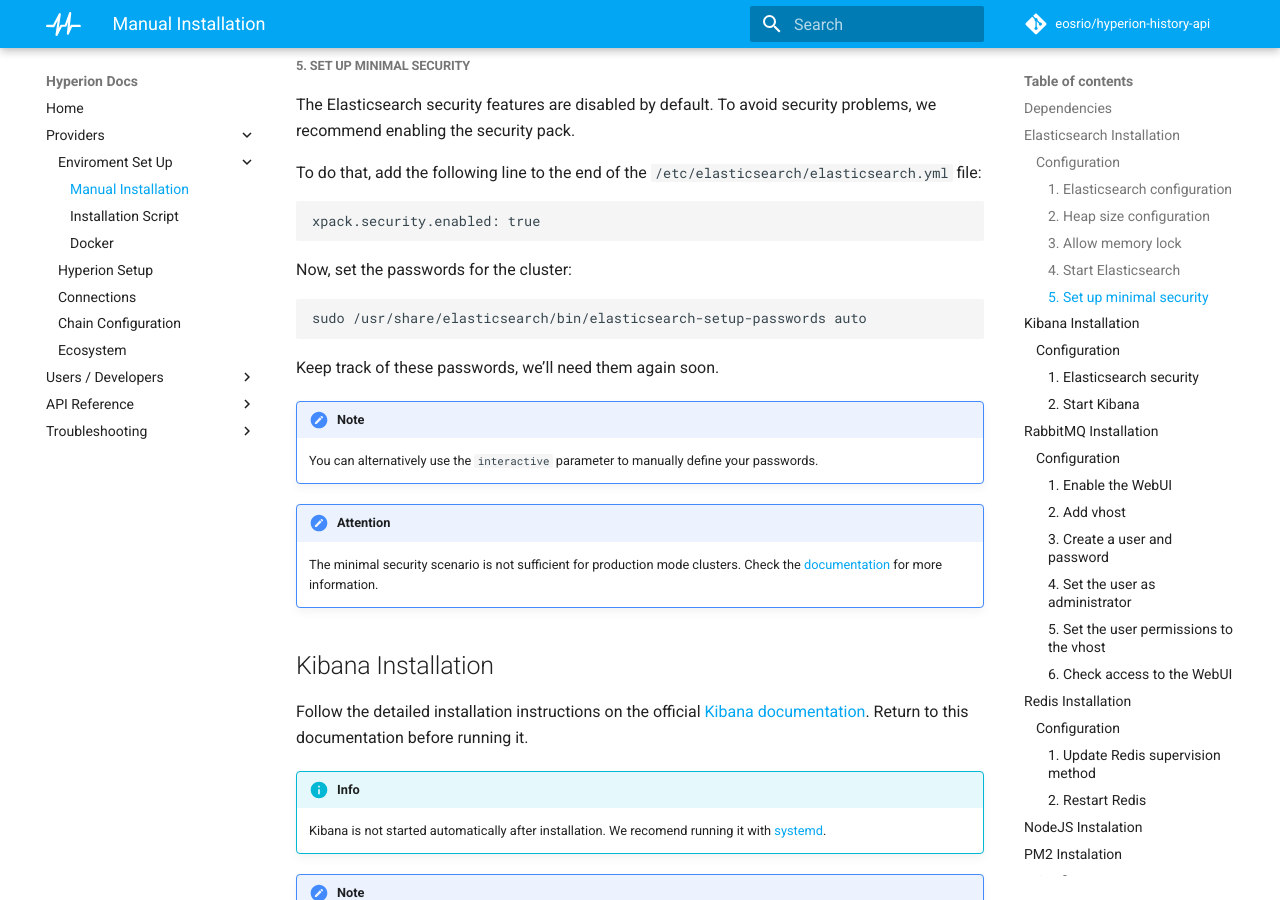
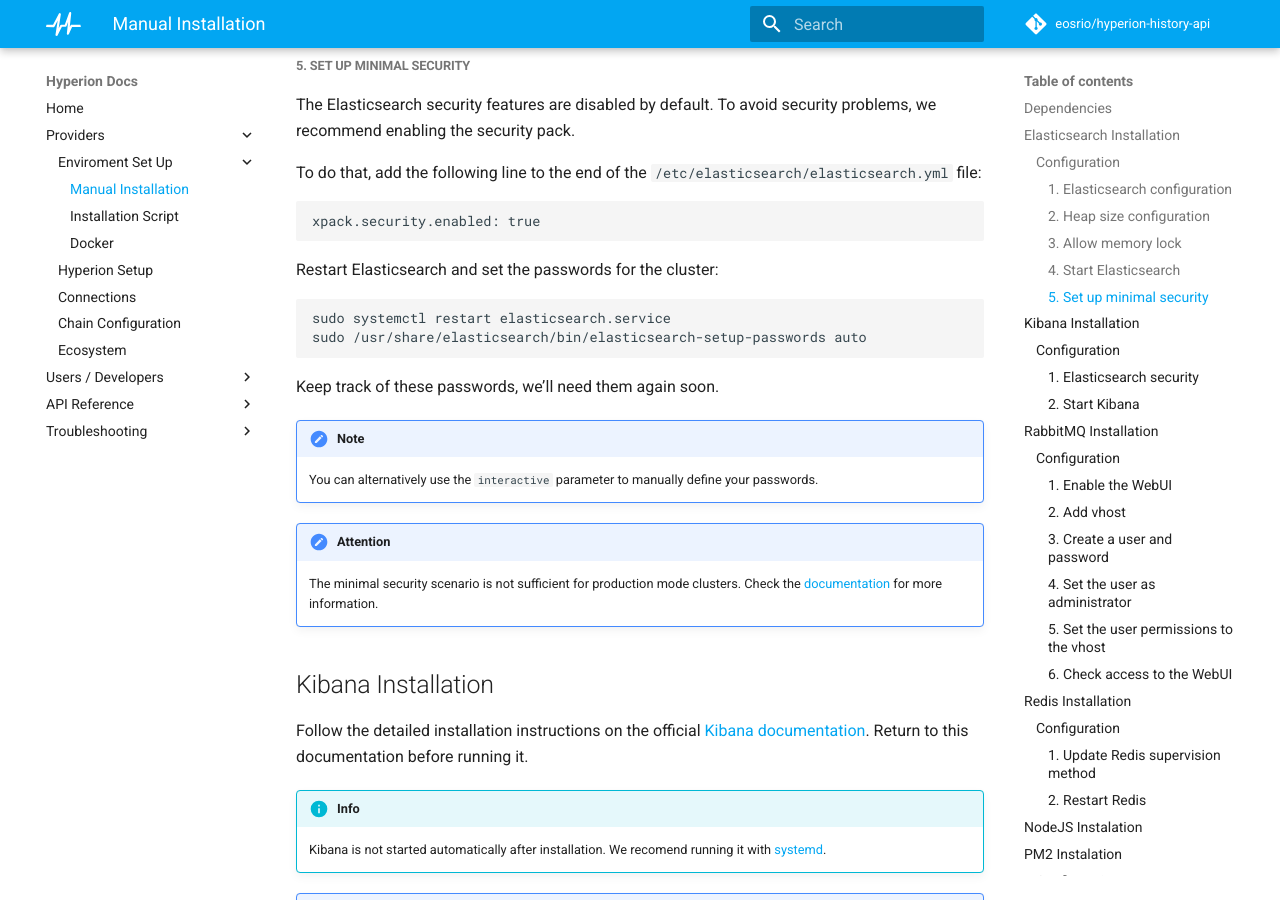
Before and after one commit to eosrio/hyperion-docs, an MkDocs documentation site: the page built from docs/install.md, in a window 1280 px wide and 900 px high, scrolled down 3692 px. Built offline with MkDocs 1.6.1 and Material for MkDocs 9.7.7, drawn with Linux system fonts in a browser that asks for light colours; comment, search, counter and statistics services are not loaded.

Commit message:
Small update to Elasticsearch installation instructions

````diff
--- a/docs/install.md
+++ b/docs/install.md
@@ -155,9 +155,10 @@
 xpack.security.enabled: true
 ```
 
-Now, set the passwords for the cluster:
+Restart Elasticsearch and set the passwords for the cluster:
 
 ```bash
+sudo systemctl restart elasticsearch.service
 sudo /usr/share/elasticsearch/bin/elasticsearch-setup-passwords auto
 ```
 
````
